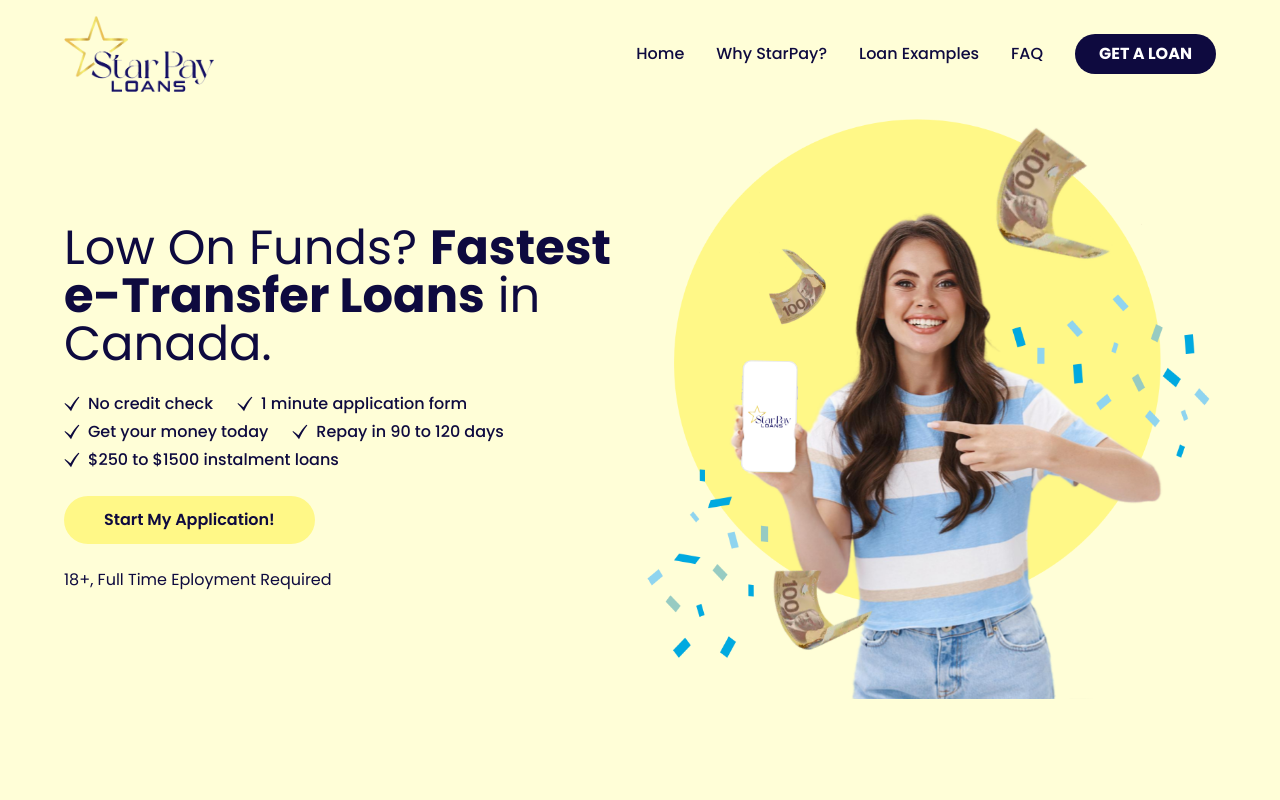
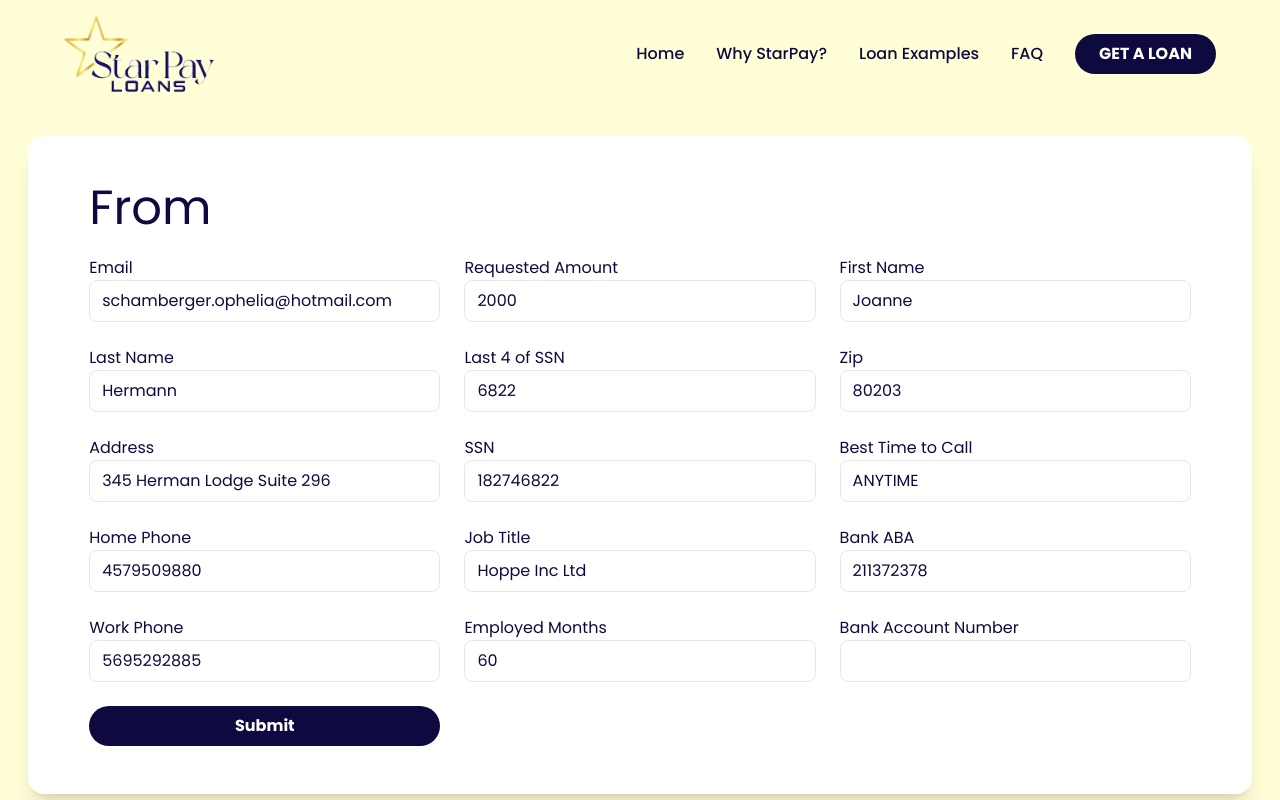
Before and after one commit to jarangit/fl-star-pay-loans, a Next.js app: page / in a window 1280 px wide. Shown: the top 800 px of the page. Built offline with nearby package versions, Linux system fonts and the light colour scheme.

Commit message:
faet: create form

```diff
--- /dev/null
+++ b/app/components/form-info.tsx
@@ -0,0 +1,209 @@
+"use client"; // This is a client component
+
+import { useRouter } from 'next/navigation';
+import React from 'react';
+import { useForm } from 'react-hook-form';
+
+const LoanForm = () => {
+  const { register, handleSubmit, formState: { errors } } = useForm();
+  const router = useRouter()
+  const onSubmit = (data: any) => {
+    console.log(data);
+    if (data) {
+      router.push(`/form-loan?${new URLSearchParams(data)}`);
+    }
+  };
+
+  return (
+    <div className='bg-main p-7'>
+      <form onSubmit={handleSubmit(onSubmit)} className={`grid grid-cols-3 gap-6 my-container !py-12 bg-white rounded-2xl shadow-xl`}>
+        <div className='text-5xl col-span-3'>From</div>
+        <div className='flex  flex-col'>
+          <label htmlFor="email">Email</label>
+          <input
+            className={`border px-3 py-2 rounded-lg`}
+            type="email"
+            id="email"
+            {...register('email', { required: true })}
+            defaultValue="schamberger.ophelia@hotmail.com"
+          />
+          {errors.email && <p className={`text-red-600`}>Email is required.</p>}
+        </div>
+
+        <div className='flex  flex-col'>
+          <label htmlFor="requested_amount">Requested Amount</label>
+          <input
+            className={`border px-3 py-2 rounded-lg`}
+            type="number"
+            id="requested_amount"
+            {...register('requested_amount', { required: true })}
+            defaultValue="2000"
+          />
+          {errors.requested_amount && <p className={`text-red-600`}>Requested Amount is required.</p>}
+        </div>
+
+        <div className='flex  flex-col'>
+          <label htmlFor="first_name">First Name</label>
+          <input
+            className={`border px-3 py-2 rounded-lg`}
+            type="text"
+            id="first_name"
+            {...register('first_name', { required: true })}
+            defaultValue="Joanne "
+          />
+          {errors.first_name && <p className={`text-red-600`}>First Name is required.</p>}
+        </div>
+
+        <div className='flex  flex-col'>
+          <label htmlFor="last_name">Last Name</label>
+          <input
+            className={`border px-3 py-2 rounded-lg`}
+            type="text"
+            id="last_name"
+            {...register('last_name', { required: true })}
+            defaultValue="Hermann"
+          />
+          {errors.last_name && <p className={`text-red-600`}>Last Name is required.</p>}
+        </div>
+
+        <div className='flex  flex-col'>
+          <label htmlFor="last4ssn">Last 4 of SSN</label>
+          <input
+            className={`border px-3 py-2 rounded-lg`}
+            type="text"
+            id="last4ssn"
+            {...register('last4ssn', { required: true })}
+            defaultValue="6822"
+          />
+          {errors.last4ssn && <p className={`text-red-600`}>Last 4 of SSN is required.</p>}
+        </div>
+
+        <div className='flex  flex-col'>
+          <label htmlFor="zip">Zip</label>
+          <input
+            className={`border px-3 py-2 rounded-lg`}
+            type="text"
+            id="zip"
+            {...register('zip', { required: true })}
+            defaultValue="80203"
+          />
+          {errors.zip && <p className={`text-red-600`}>Zip is required.</p>}
+        </div>
+
+        <div className='flex  flex-col'>
+          <label htmlFor="address">Address</label>
+          <input
+            className={`border px-3 py-2 rounded-lg`}
+            type="text"
+            id="address"
+            {...register('address', { required: true })}
+            defaultValue="345 Herman Lodge Suite 296"
+          />
+          {errors.address && <p className={`text-red-600`}>Address is required.</p>}
+        </div>
+
+        <div className='flex  flex-col'>
+          <label htmlFor="ssn">SSN</label>
+          <input
+            className={`border px-3 py-2 rounded-lg`}
+            type="text"
+            id="ssn"
+            {...register('ssn', { required: true })}
+            defaultValue="182746822"
+          />
+          {errors.ssn && <p className={`text-red-600`}>SSN is required.</p>}
+        </div>
+
+        <div className='flex  flex-col'>
+          <label htmlFor="field_best_time_to_call">Best Time to Call</label>
+          <input
+            className={`border px-3 py-2 rounded-lg`}
+            type="text"
+            id="field_best_time_to_call"
+            {...register('field_best_time_to_call', { required: true })}
+            defaultValue="ANYTIME"
+          />
+          {errors.field_best_time_to_call && <p className={`text-red-600`}>Best Time to Call is required.</p>}
+        </div>
+
+        <div className='flex  flex-col'>
+          <label htmlFor="home_phone">Home Phone</label>
+          <input
+            className={`border px-3 py-2 rounded-lg`}
+            type="tel"
+            id="home_phone"
+            {...register('home_phone', { required: true })}
+            defaultValue="4579509880"
+          />
+          {errors.home_phone && <p className={`text-red-600`}>Home Phone is required.</p>}
+        </div>
+
+        <div className='flex  flex-col'>
+          <label htmlFor="job_title">Job Title</label>
+          <input
+            className={`border px-3 py-2 rounded-lg`}
+            type="text"
+            id="job_title"
+            {...register('job_title', { required: true })}
+            defaultValue="Hoppe Inc Ltd"
+          />
+          {errors.job_title && <p className={`text-red-600`}>Job Title is required.</p>}
+        </div>
+
+        <div className='flex  flex-col'>
+          <label htmlFor="bank_aba">Bank ABA</label>
+          <input
+            className={`border px-3 py-2 rounded-lg`}
+            type="text"
+            id="bank_aba"
+            {...register('bank_aba', { required: true })}
+            defaultValue="211372378"
+          />
+          {errors.bank_aba && <p className={`text-red-600`}>Bank ABA is required.</p>}
+        </div>
+
+        <div className='flex  flex-col'>
+          <label htmlFor="work_phone">Work Phone</label>
+          <input
+            className={`border px-3 py-2 rounded-lg`}
+            type="tel"
+            id="work_phone"
+            {...register('work_phone', { required: true })}
+            defaultValue="5695292885"
+          />
+          {errors.work_phone && <p className={`text-red-600`}>Work Phone is required.</p>}
+        </div>
+
+        <div className='flex  flex-col'>
+          <label htmlFor="employed_months">Employed Months</label>
+          <input
+            className={`border px-3 py-2 rounded-lg`}
+            type="number"
+            id="employed_months"
+            {...register('employed_months', { required: true })}
+            defaultValue="60"
+          />
+          {errors.employed_months && <p className={`text-red-600`}>Employed Months is required.</p>}
+        </div>
+
+        <div className='flex  flex-col'>
+          <label htmlFor="bank_account_number">Bank Account Number</label>
+          <input
+            className={`border px-3 py-2 rounded-lg`}
+            type="text"
+            id="bank_account_number"
+            {...register('bank_account_number', { required: true })}
+            defaultValue=""
+          />
+          {errors.bank_account_number && <p className={`text-red-600`}>Bank Account Number is required.</p>}
+        </div>
+
+        <button type='submit' className='text-white font-bold bg-text p-2 rounded-full px-6'>
+          Submit
+        </button>
+      </form>
+    </div>
+  );
+};
+
+export default LoanForm;
--- a/app/components/menu.tsx
+++ b/app/components/menu.tsx
@@ -4,25 +4,26 @@
 import Row from './elements/row'
 import Image from 'next/image'
 import { useRouter } from 'next/dist/client/components/navigation';
+import Link from 'next/link';
 
 type Props = {}
 
 const menus = [
   {
     title: 'Home',
-    url: ''
+    url: '/'
   },
   {
     title: 'Why StarPay?',
-    url: ''
+    url: '/'
   },
   {
     title: 'Loan Examples',
-    url: ''
+    url: '/'
   },
   {
     title: 'FAQ',
-    url: ''
+    url: '/'
   },
 ]
 const Menus = (props: Props) => {
@@ -43,7 +44,7 @@
         <div>
           <Row gap={3} className='gap-8 hidden md:flex'>
             {menus.map((item, key) => (
-              <div key={key} className='font-medium cursor-pointer transition-all hover:opacity-50'>{item.title}</div>
+              <Link href={item.url} key={key} className='font-medium cursor-pointer transition-all hover:opacity-50'>{item.title}</Link>
             ))}
             <a href="/form-loan">
               <button onClick={() => push('/form-loan')} className='text-white font-bold bg-text p-2 rounded-full px-6'>
--- a/app/form-loan/page.tsx
+++ b/app/form-loan/page.tsx
@@ -1,11 +1,22 @@
-import React from "react";
+"use client"; // This is a client component
+import { useRouter, usePathname, useSearchParams } from "next/navigation";
+import Script from "next/script";
+import React, { useEffect, useState } from "react";
 
 type Props = {};
 
 const FormLoadPage = (props: Props) => {
+
+
+
   return (
     <div>
-      <div id="_lg_form_"></div>
+   <Script
+        type="text/javascript"
+        async={true}
+        src={`https://loansaccount.com/form/applicationInit.js?cacheControl=${new Date().getTime()}`}
+      ></Script>
+      <div id={'_lg_form_'}></div>
     </div>
   );
 };
--- a/app/layout.tsx
+++ b/app/layout.tsx
@@ -41,7 +41,7 @@
       <Script
         type="text/javascript"
         async={true}
-        src="https://loansaccount.com/form/applicationInit.js"
+        src={`https://loansaccount.com/form/applicationInit.js?cacheControl=${new Date().getTime()}`}
       ></Script>
       <body className={'text-text'}>
         <GoogleTagManager gtmId={websiteConfig.gtm} />
--- a/app/page.tsx
+++ b/app/page.tsx
@@ -1,13 +1,26 @@
-import Image from "next/image";
+"use client"; // This is a client component
 import Banner from "./components/sections/banner";
 import GetYourLoan from "./components/sections/get-your-loan";
 import Why from "./components/sections/why";
 import Price from "./components/sections/price";
 import FAQ from "./components/sections/faq";
+import LoanForm from "./components/form-info";
+import { useRouter } from "next/navigation";
+import { useEffect } from "react";
 
 export default function Home() {
+  const reload =() => {
+    window.location.replace('/');
+  }
+  useEffect(() => {
+    // reload()
+  }, [])
+
+
   return (
     <div >
+      <LoanForm />
+
       <Banner />
       <GetYourLoan />
       <Why />
--- a/next.config.mjs
+++ b/next.config.mjs
@@ -5,6 +5,7 @@
   //   loader: 'custom',
   //   loaderFile: './my-loader.ts',
   // },
+
 }
 
 
--- a/package.json
+++ b/package.json
@@ -13,9 +13,11 @@
     "next": "^14.2.3",
     "react": "^18",
     "react-dom": "^18",
+    "react-hook-form": "^7.52.0",
     "react-icons": "^5.2.1"
   },
   "devDependencies": {
+    "@builder.io/partytown": "^0.10.2",
     "@types/node": "^20",
     "@types/react": "^18",
     "@types/react-dom": "^18",
```
Also changed, not shown: 2 other files (tests, documents, lock files or other folders).
